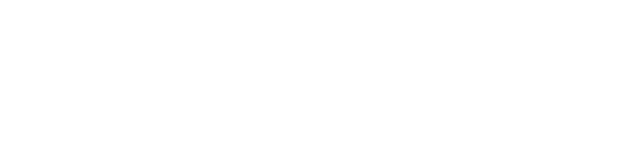
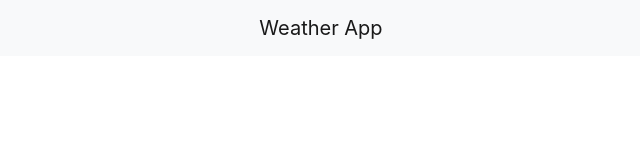
Before and after one commit to brittanieboyko/WeatherApp, a plain HTML site: page index.html in a window 1280 px wide. Shown: the whole page, without its empty margins (319-959 px from the left). Drawn offline with nearby package versions, Linux system fonts and the light colour scheme.

Commit message:
added basic bootstrap navBar

```diff
--- a/index.html
+++ b/index.html
@@ -8,6 +8,9 @@
 </head>
 
 <body>
+    <nav class="navbar navbar-light bg-light">
+        <a class="navbar-brand mx-auto" href="index.html">Weather App</a>
+    </nav>
 
   <script src="https://code.jquery.com/jquery.js"></script>
   <script src="script.js"></script>
```
